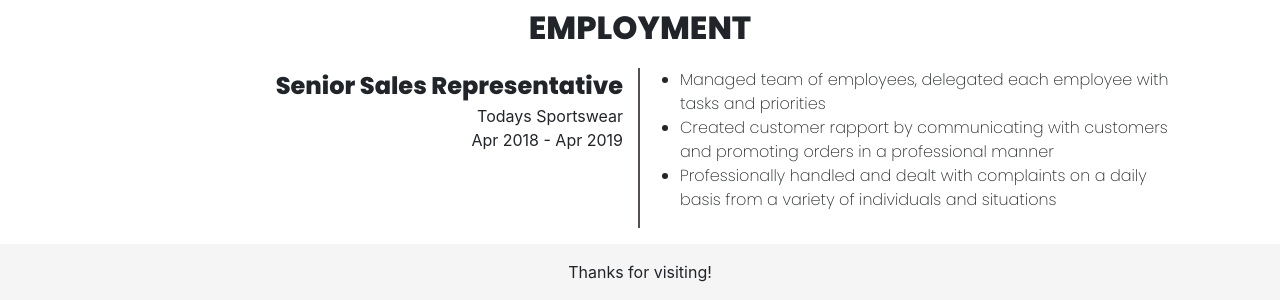
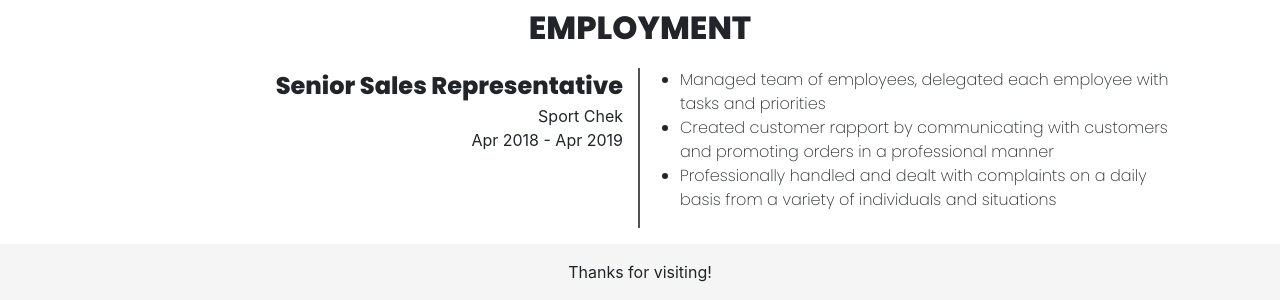
Before and after one commit to Thomassky28/Thomassky28.github.io, a Jekyll site: the page built from index.html, in a window 1280 px wide and 900 px high, scrolled down 2807 px. Shown: the part 580-880 px from the top of the window. Built offline with Jekyll 4.4.1, drawn with Linux system fonts in a browser that asks for light colours; nearby versions of some CDN libraries.

Commit message:
modify the date

```diff
--- a/_includes/employment.html
+++ b/_includes/employment.html
@@ -42,7 +42,7 @@
 
           <section class='col-xl-6 col-lg-6 col-md-6 col-sm-6 col-12 job-title'>
             <header class='title'>Senior Sales Representative</header>
-            <main class='compy-name' id='compy-name' >Todays Sportswear</main>
+            <main class='compy-name' id='compy-name' >Sport Chek</main>
             <footer id="time">Apr 2018 - Apr 2019</footer>
           </section>
 
```
